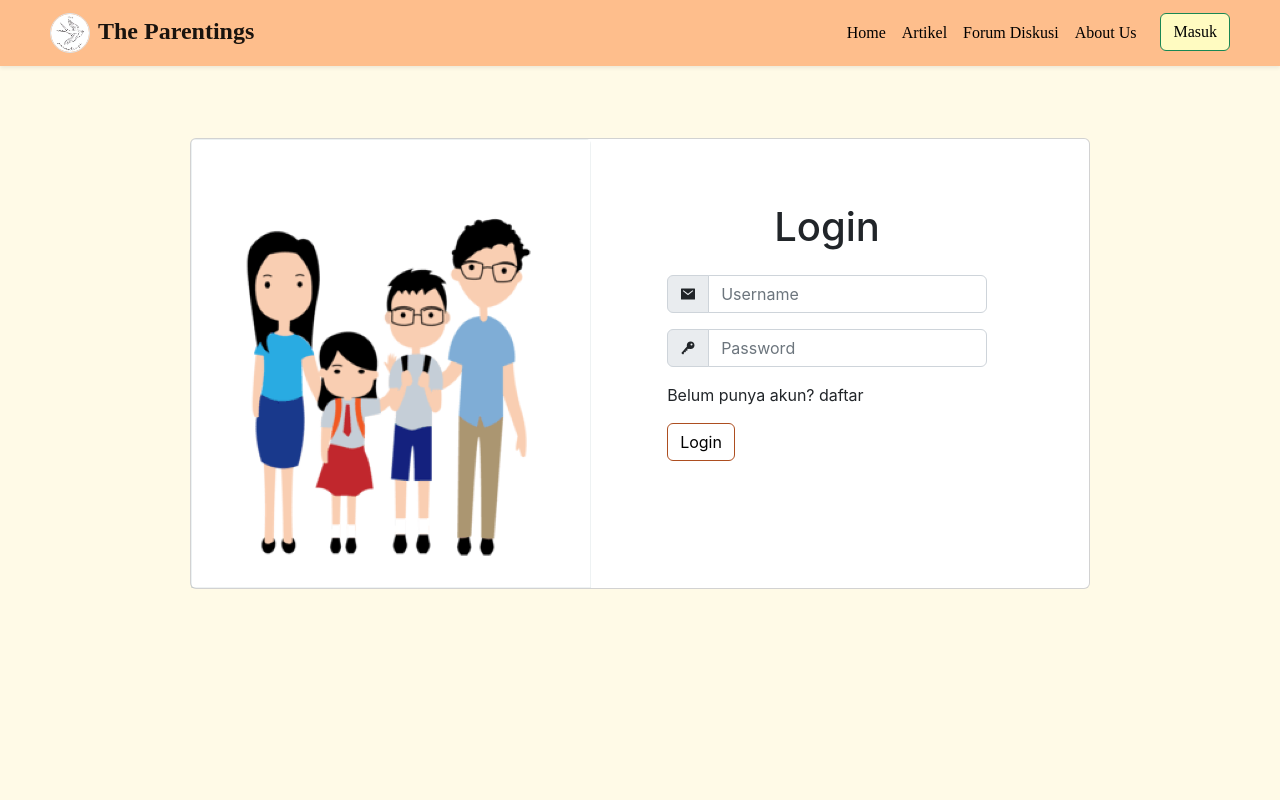
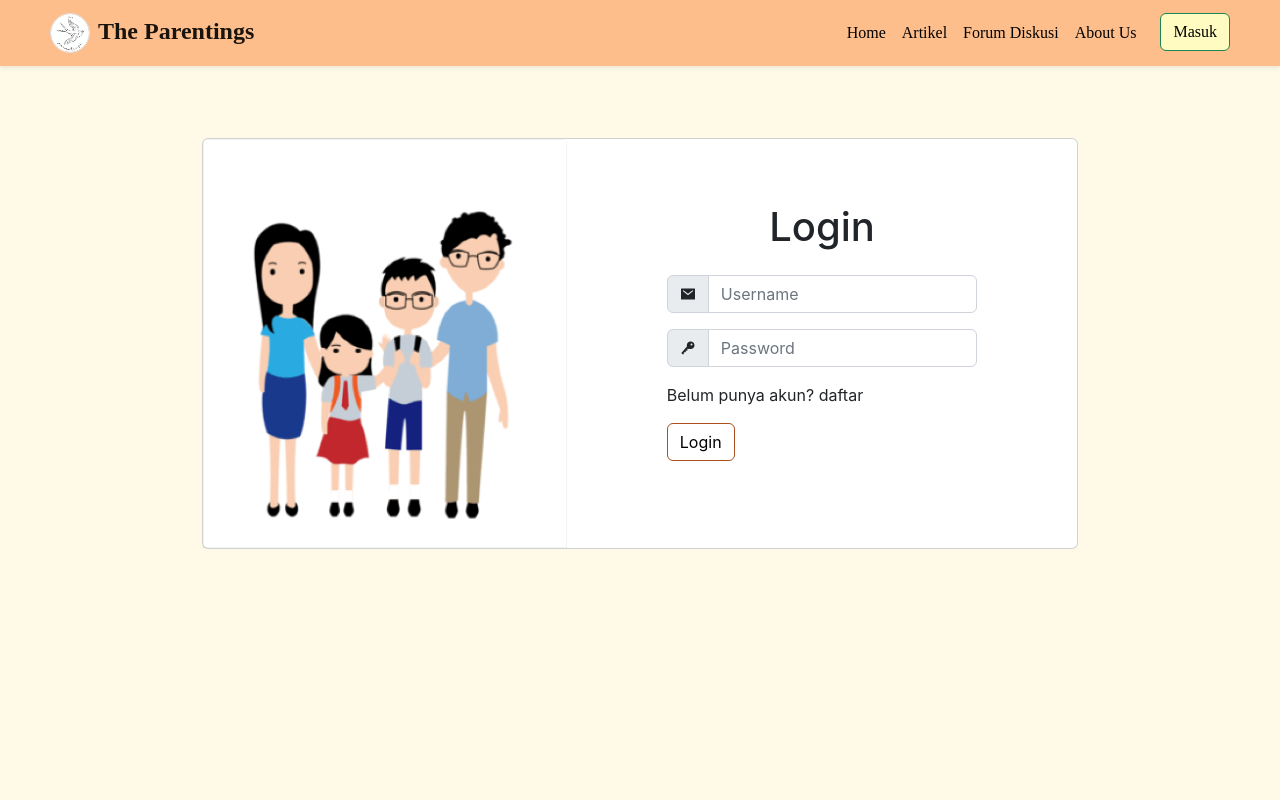
Before and after one commit to Capstone-Dicoding-To-The-Moon/FamilyPreparation-Final, a Next.js app: page /login in a window 1280 px wide. Shown: the top 800 px of the page. Built offline with nearby package versions, Linux system fonts and the light colour scheme.

Commit message:
update styling responsive login dan singup

```diff
--- a/pages/login/index.js
+++ b/pages/login/index.js
@@ -57,11 +57,11 @@ const login = () => {
 
   return (
     <div>
-      <Container className="py-5">
-        <Card style={{ borderColor: 'secondary', width: 900, margin: 'auto' }}>
+      <Container className={`${Styles.ctn} py-5`}>
+        <Card style={{ borderColor: 'secondary'}} className={`${Styles.card}`}>
           <div className="row g-0">
             <div className="col-md-5">
-              <Card.Img variant="top" src="cover.png" className="cover" style={{ width: 400 }} />
+              <Card.Img variant="top" src="cover.png" className={`${Styles.cardimg}`} />
             </div>
             <div className="col-md-7 ">
               <div className="card-body">
--- a/styles/LOGIN/pageLogin.module.css
+++ b/styles/LOGIN/pageLogin.module.css
@@ -6,3 +6,22 @@
   border-radius: 10px;
   border: 1px solid rgba(255, 255, 255, 0.18);
 }
+.ctn {
+  max-width: 900px;
+}
+.card {
+  width: 100%;
+  margin: 0 auto;
+}
+.cardimg {
+  width: 400px;
+}
+
+@media screen and (min-width: 400px) {
+  .card {
+    width: 100%;
+  }
+  .cardimg {
+    width: 100%;
+  }
+}
```
Also changed, not shown: pages/signup/index.js (+4 -3 lines).
